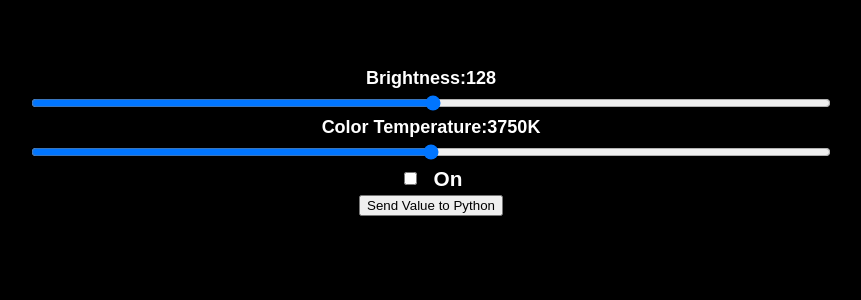
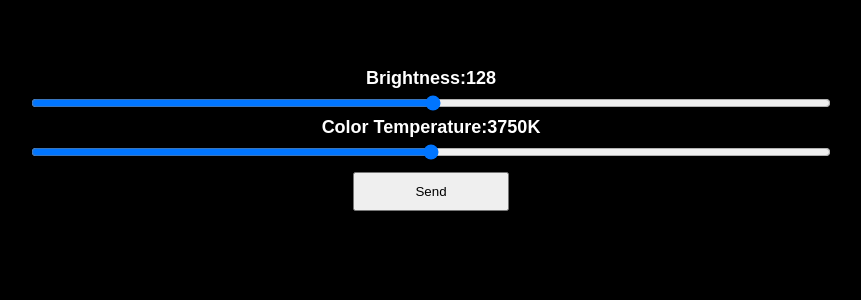
Before and after one commit to g-b-f/smart_home, a Flask app: page / in a window 1280 px wide. Shown: the top 300 px of the page, without its empty margins (209-1070 px from the left). Run offline with Flask 3, Linux system fonts and the light colour scheme; parts of the project's set-up code (start-up, migrations or seed data) failed here and were passed over.

Commit message:
nice it up

```diff
--- a/templates/index.css
+++ b/templates/index.css
@@ -63,6 +63,11 @@ label {
     cursor: pointer;
 }
 
+button {
+    margin-top: 10px;
+    padding: 10px 60px;
+}
+
 
 @media (max-width: 600px) {
 
--- a/templates/index.html
+++ b/templates/index.html
@@ -3,7 +3,7 @@
 <head>
     <meta charset="UTF-8">
     <meta name="viewport" content="width=device-width, initial-scale=1.0">
-    <title>Flask Slider JSON Demo</title>
+    <title>Bulb control</title>
     <style>
     {{css}}
     </style>
@@ -21,14 +21,14 @@
             <input type="range" id="colortemp-slider" min="1000" max="6500" value="3750">
         </div>
 
-        <div class="control-group">
+        <!-- <div class="control-group">
             <label class="toggle">
                 <input type="checkbox" id="on-toggle">
                 On
             </label>
-        </div>
+        </div> -->
 
-        <button id="my-button">Send Value to Python</button>
+        <button id="my-button">Send</button>
 
         <p id="response-text"></p>
     </div>
```
